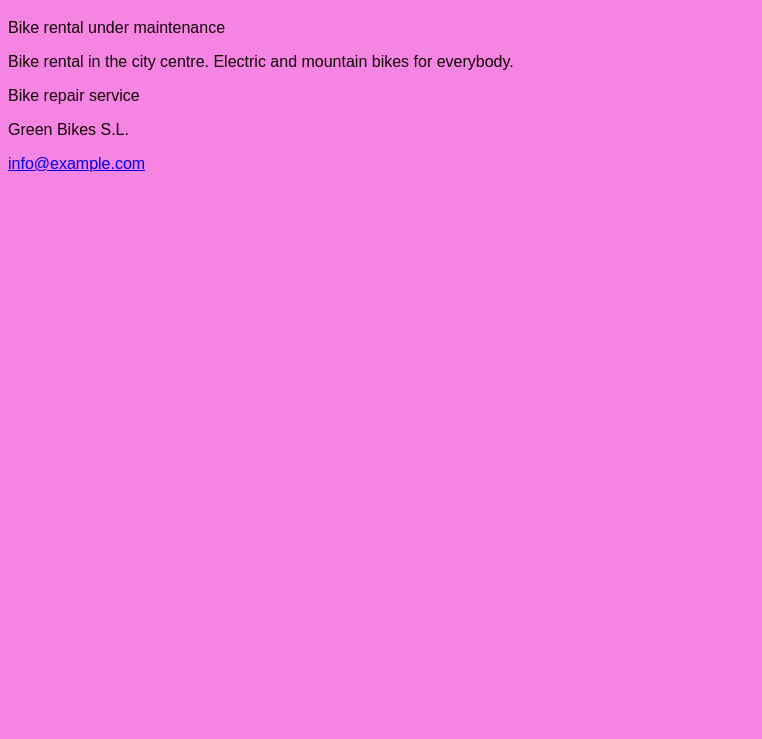
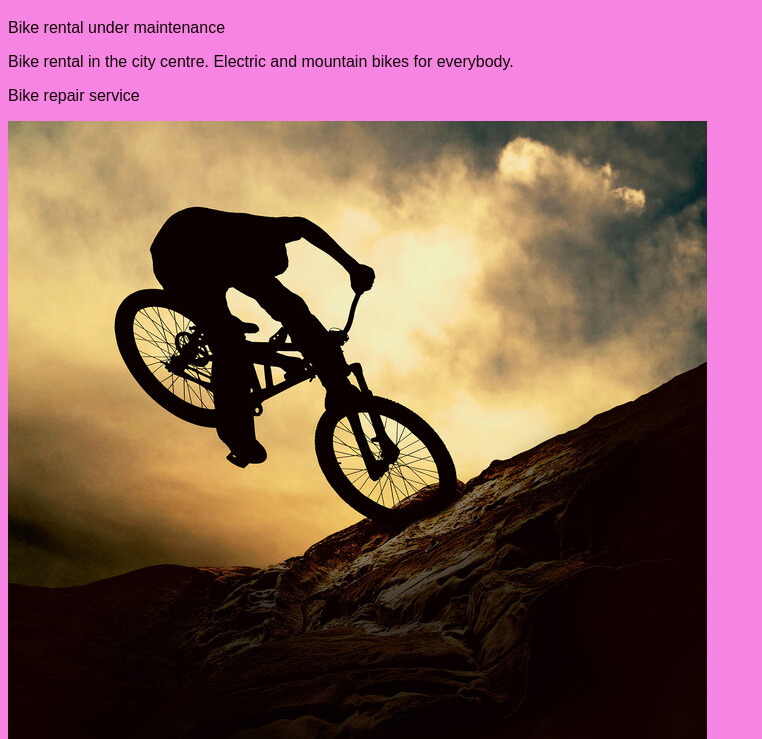
Before and after one commit to anzusaurus/ed-git-website, a plain HTML site: page index.html in a window 1280 px wide. Shown: the part 61-800 px from the top of the page, without its empty margins (0-762 px from the left). Drawn offline with Linux system fonts and the light colour scheme.

Commit message:
Add first image

```diff
--- a/index.html
+++ b/index.html
@@ -12,6 +12,8 @@
     <p>Bike rental in the city centre. Electric and mountain bikes for everybody.</p>
     <p>Bike repair service</p>
 
+    <img src="img/bikes.jpg" alt="Bikes ready to rent">
+
     <footer>
         <p>Green Bikes S.L.</p>
         <p><a href="mailto:info@example.com">info@example.com</a></p>
```
Also changed, not shown: img/bikes.jpg (added), 1 other file.
